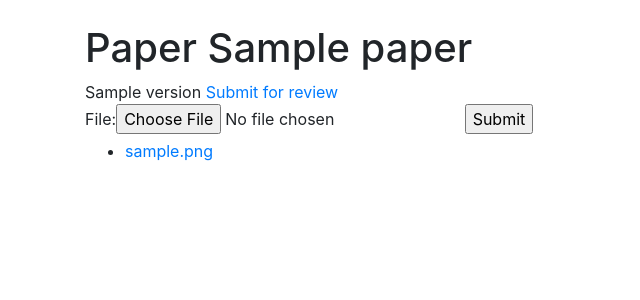
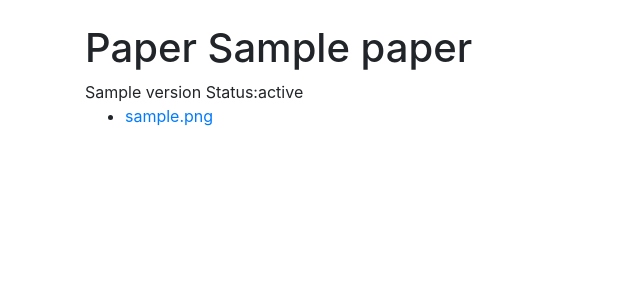
Before and after one commit to amardhruva/e-journal-manager, a Django app: template papermanager/templates/papermanager/showpaperversion.html in a window 1280 px wide. Shown: the part 56-356 px from the top of the page, without its empty margins (0-640 px from the left). Run offline with Django 3.2, Linux system fonts and the light colour scheme; tables that the repository leaves empty hold one stand-in row (values such as "Sample post"); the template is opened without the code that fills it: values that come from a table or form of the project are taken from there, most other values are stand-ins (such as "Sample title", 1, 10 or a date in 2020); data that the repository does not hold is empty; some libraries are stand-ins or nearby versions.

Commit message:
Add Review status to papers

```diff
--- a/papermanager/templates/papermanager/showpaperversion.html
+++ b/papermanager/templates/papermanager/showpaperversion.html
@@ -3,6 +3,7 @@
 {% block content %}
 <h1>Paper {{paper.name}}</h1>
 {{version.name}}
+{% if version.reviewstatus.status == "W" %}
 <a href="{% url 'papermanager:submitpaper' paperslug=paper.slug versionslug=version.slug %}">
 	Submit for review
 </a>
@@ -11,6 +12,9 @@
 	{{uploadform}}
 	<input type="submit">
 </form>
+{% else %}
+	Status:{{version.reviewstatus}}
+{% endif %}
 <ul>
 	{% for el in paperfiles %}
 		<li>
```
Also changed, not shown: paperreviewer/migrations/0003_auto_20180106_1347.py (added).
